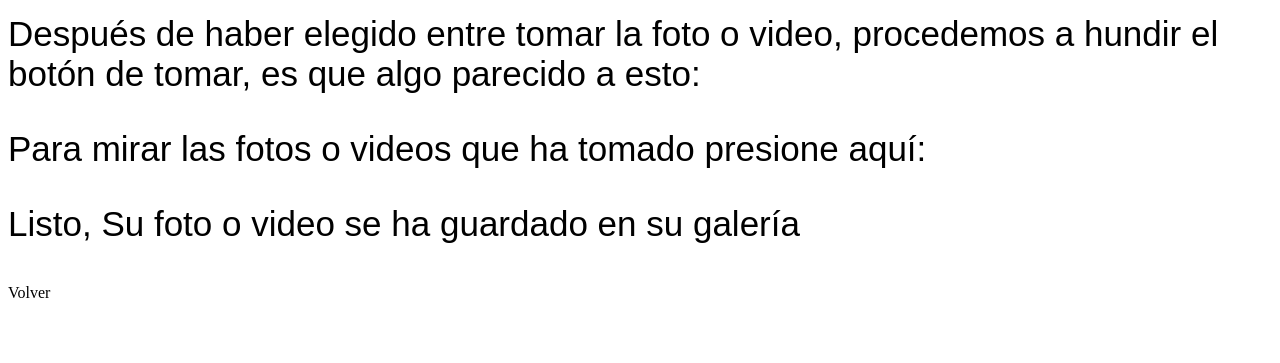
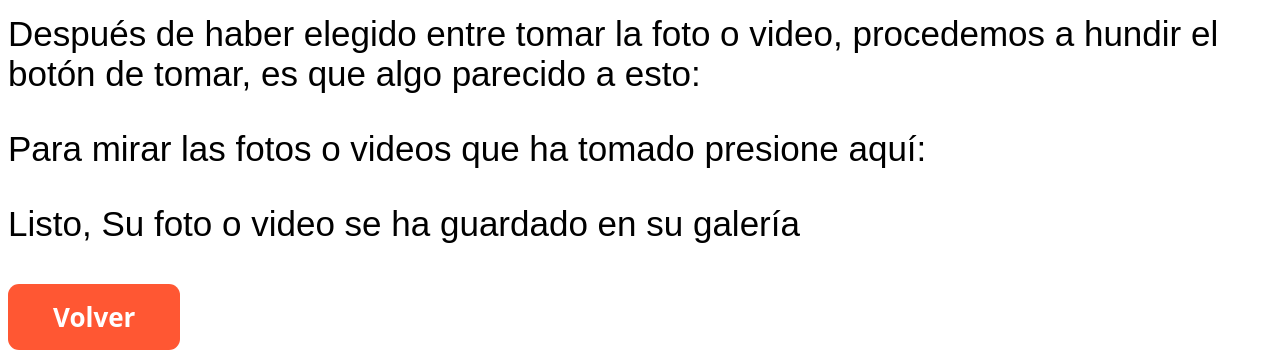
Before and after one commit to jmoc3/ALFRED, a plain HTML site: page tutorial_foto.html in a window 1280 px wide. Shown: the part 648-1011 px from the top of the page. Before the commit the page ends 963 px from the top, so only its background shows below. Drawn offline with Linux system fonts and the light colour scheme.

Commit message:
Update tutorial_foto.html

```diff
--- a/tutorial_foto.html
+++ b/tutorial_foto.html
@@ -18,7 +18,7 @@
         <p class="texto_normal">Para mirar las fotos o videos que ha tomado presione aquí:</p>
         <p class="texto_normal">Listo, Su foto o video se ha guardado en su galería</p>
         <div class="lista">
-            <a class="index.html">Volver</a>
+            <a href="index.html" class="boton">Volver</a>
 		</div>
     </body>
 </html>
```
